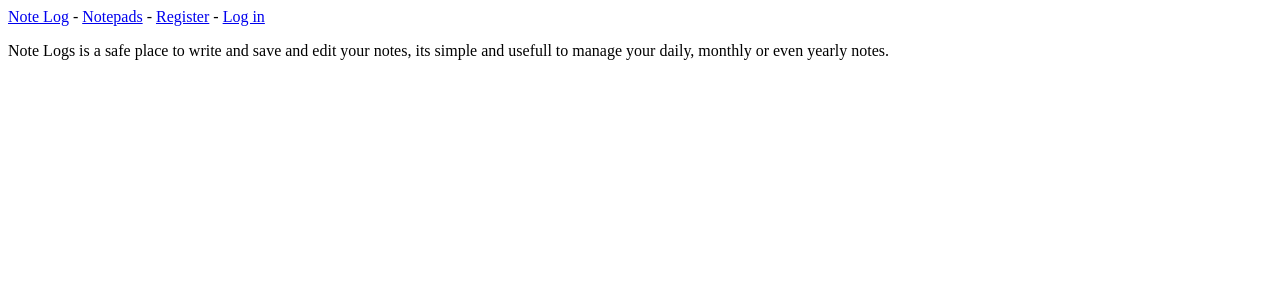
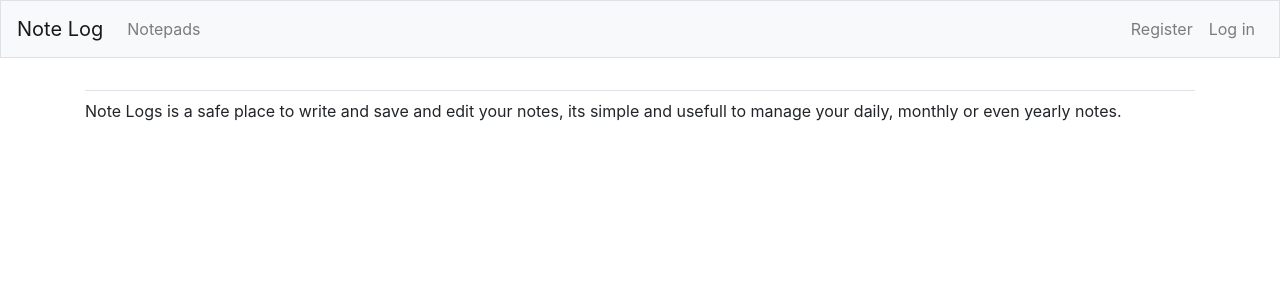
Before and after one commit to Official21A/WebNotePad, a Django app: page / in a window 1280 px wide. Shown: the top 300 px of the page. Run offline with Django 3.2, Linux system fonts and the light colour scheme; some libraries are stand-ins or nearby versions.

Commit message:
Style to base.html

```diff
--- a/note_log/settings.py
+++ b/note_log/settings.py
@@ -34,6 +34,7 @@ INSTALLED_APPS = [
     # manual APP_DIRS
     'note_logs',
     'users',
+    'bootstrap4',
     # django default APP_DIRS
     'django.contrib.admin',
     'django.contrib.auth',
--- a/note_logs/templates/note_logs/base.html
+++ b/note_logs/templates/note_logs/base.html
@@ -1,15 +1,73 @@
-<p>
-  <a href="{% url 'note_logs:index' %}">Note Log</a> -
-  <a href="{% url 'note_logs:notepads' %}">Notepads</a> -
-  {% if user.is_authenticated %}
-  	<!-- After authorizing -->
-    Hello, {{ user.username }}
-    <a href="{% url 'users:logout' %}">Log out</a>
-  {% else %}
-    <a href="{% url 'users:register' %}">Register</a> -
-    <a href="{% url 'users:login' %}">Log in</a>
-  {% endif %}
-</p>
+{% load bootstrap4 %}
 
-{% block content %}{% endblock content %}
-<!-- Abowe code makes a space for the child templates to add their elements -->
+<!doctype html>
+<html lang="en">
+
+<head>
+
+  <meta charset="utf-8">
+  <meta name="viewport" content="width=device-width, initial-scale=1,
+  	shrink-to-fit=no">
+
+  <title>Note Logs</title>
+
+  {% bootstrap_css %}
+  {% bootstrap_javascript jquery='full' %}
+
+</head>
+<body>
+
+	<nav class="navbar navbar-expand-md navbar-light bg-light mb-4 border">
+
+	  <a class="navbar-brand" href="{% url 'note_logs:index' %}">Note Log</a>
+
+	  <button class="navbar-toggler" type="button" data-toggle="collapse"
+  	    data-target="#navbarCollapse" aria-controls="navbarCollapse"
+  	    aria-expanded="false" aria-label="Toggle navigation">
+      <span class="navbar-toggle-icon"></span></button>
+      <!-- The followed code will create a button in case
+        the user uses a smaller device or shrinks the browser page -->
+
+      <div class="collapse navbar-collapse" id="navbarCollapse">
+	  <!-- This division represents the links to the pages of the website -->
+	  <ul class="navbar-nav mr-auto">
+	  	<li class="nav-item">
+	  	  <a class="nav-link" href="{% url 'note_logs:notepads' %}" >
+	  	      Notepads</a></li>
+	  </ul>
+	  <ul class="navbar-nav ml-auto">
+	    {% if user.is_authenticated %}
+	      <li class="nav-item">
+	        <span class="navbar-text">Hello, {{ user.username }}.</span>
+	      </li>
+	      <li class="nav-item">
+	      	<a class="nav-link" href="{% url 'users:logout' %}">Log out</a>
+	      </li>
+	    {% else %}
+	      <li class="nav-item">
+	      	<a class="nav-link" href="{% url 'users:register' %}">Register</a>
+	      </li>
+	      <li class="nav-item">
+	      	<a class="nav-link" href="{% url 'users:login' %}">Log in</a>
+	      </li>
+	    {% endif %}
+	  </ul>
+	</div>
+
+  </nav>
+
+  <main role="main" class="container">
+  <!-- The main part of the pages -->
+    <div class="pb-2 mb-2 border-bottom">
+    <!-- The title of each page -->
+      {% block page_header %}{% endblock page_header %}
+    </div>
+    <div>
+    <!-- The body part of each web page -->
+      {% block content %}{% endblock content %}
+    </div>
+  </main>
+
+</body>
+
+</html>
```
